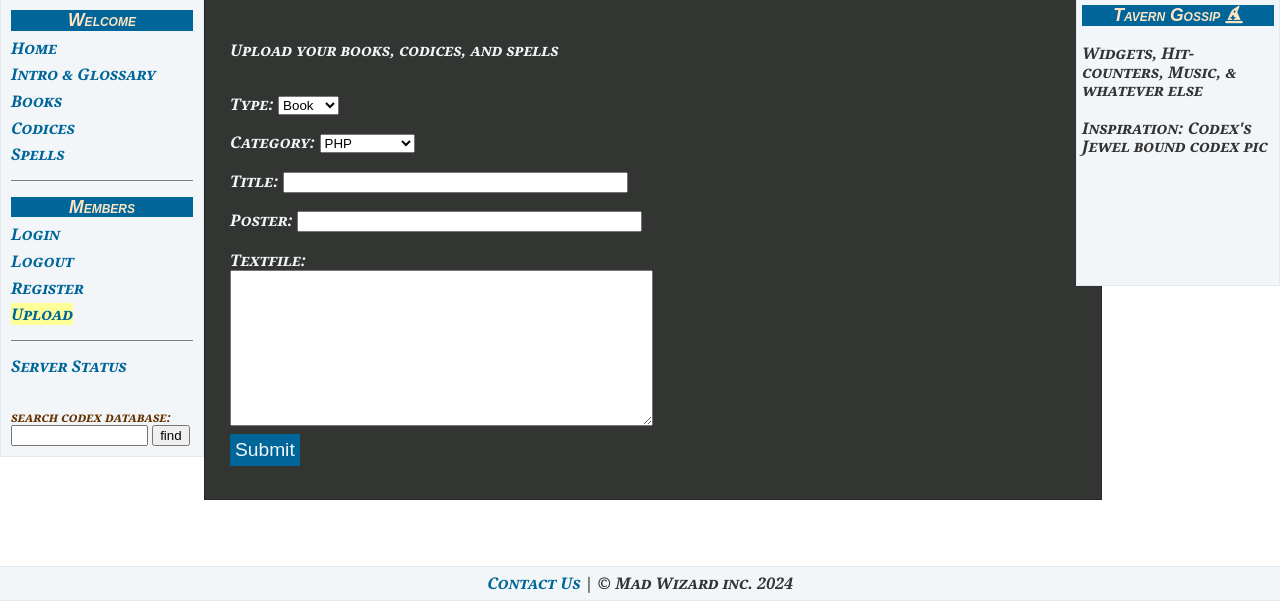
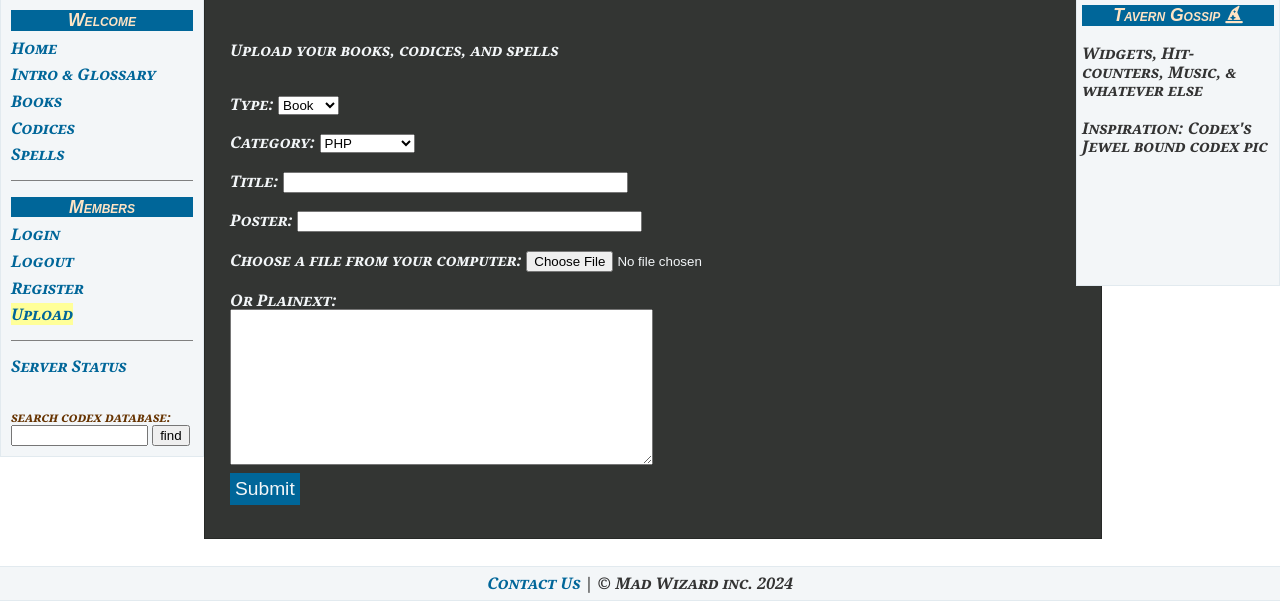
Before and after one commit to jmckirdy/Codex-Arcanum, a PHP site: page /index.php?content=newcodex in a window 1280 px wide. Shown: the part 199-800 px from the top of the page. Run offline with PHP 8.4, Linux system fonts and the light colour scheme; data that the repository does not hold is empty; some libraries are stand-ins or nearby versions.

Commit message:
added file upload button

```diff
--- a/main.inc.php
+++ b/main.inc.php
@@ -1,7 +1,7 @@
 <div class='flex-container'>
    <h2>Codex Arcanum <i class="fa-solid fa-hat-wizard"></i></h2>
 
-   <p>Post full books(pfd/docx), programming notes, and scripts.<br><br>
+   <p>The Latest Books, Codices, and Spells<br><br>
    <div class="flex-item">
       <?php
       include("library/login.php");
--- a/newcodex.inc.php
+++ b/newcodex.inc.php
@@ -25,7 +25,11 @@
 
         Poster:&nbsp;<input type="text" size="40" name="poster"><br><br>
 
-        Textfile:<br>
+        <label for="fileupload">Choose a file from your computer:</label>
+        <input type="file" id="fileupload" name="fileupload" accept=".pdf,.odt,.doc,.docx,.xml,application/msword,application/vnd.openxmlformats-officedocument.wordprocessingml.document" />
+        <br><br>
+
+        Or Plainext:<br>
 
         <textarea rows="10" cols="50" name="textfile"></textarea><br>
 
```
Also changed, not shown: 1 other file.
